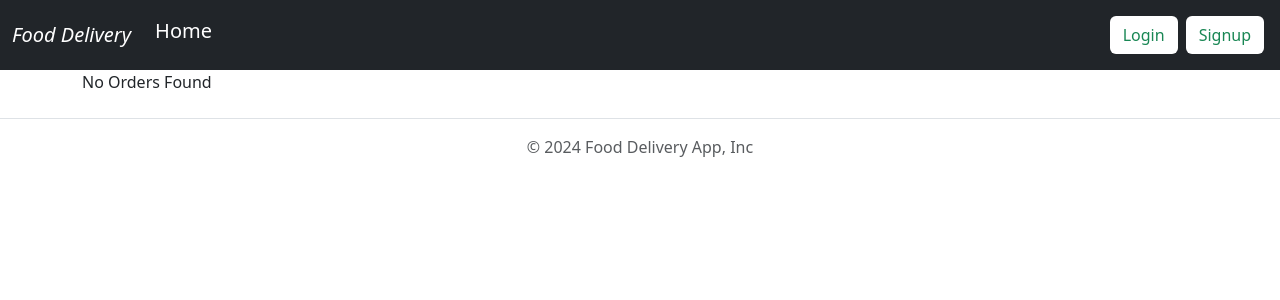
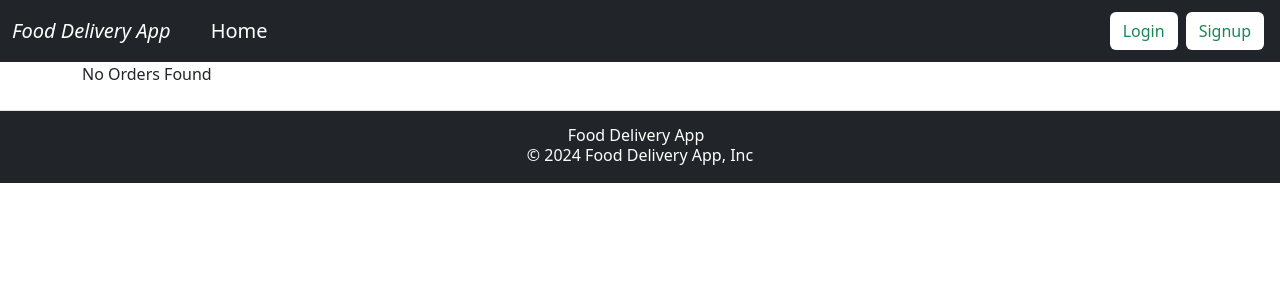
Before and after one commit to Achira2001/Food-Delivery-App, a React (Create React App) app in the folder food-delivery-app/: page /myOrder in a window 1280 px wide. Shown: the top 300 px of the page. Built offline with nearby package versions, Linux system fonts and the light colour scheme.

Commit message:
update files

```diff
--- a/food-delivery-app/src/App.css
+++ b/food-delivery-app/src/App.css
@@ -1,3 +1,119 @@
+/* Global Styles */
+body, html {
+  margin: 0;
+  padding: 0;
+  box-sizing: border-box;
+  font-family: 'Arial', sans-serif;
+}
+
+/* Navbar */
+.navbar {
+  padding: 0.5rem 1rem;
+}
+
+.navbar-brand {
+  font-size: 1.5rem;
+}
+
+.nav-link {
+  font-size: 1.2rem;
+}
+
+/* Aligning Navbar items in a single line */
+.navbar-collapse {
+  justify-content: space-between;
+  align-items: center;
+}
+
+.navbar-nav {
+  flex-direction: row;
+}
+
+.nav-item {
+  margin-left: 1rem;
+}
+
+.footer{
+  color: aliceblue;
+}
+
+/* Carousel */
+.carousel-inner img {
+  object-fit: cover;
+  height: 50vh;
+}
+
+/* Responsive Layouts */
+@media (max-width: 768px) {
+  .carousel-inner img {
+    height: 30vh;
+  }
+
+  .navbar-toggler {
+    margin-right: 1rem;
+  }
+
+  .navbar-nav .nav-item {
+    margin: 0.5rem 0;
+  }
+
+  .card {
+    width: 100% !important;
+    margin-bottom: 1.5rem;
+  }
+
+  .order-section {
+    margin-bottom: 2rem;
+  }
+
+  .total-price {
+    font-size: 1.5rem;
+  }
+
+  .checkout-button {
+    width: 100%;
+  }
+
+  .cart-container {
+    padding: 1rem;
+  }
+
+  .table-responsive {
+    overflow-x: auto;
+  }
+
+  .order-date, .total-price {
+    text-align: center;
+  }
+}
+
+@media (max-width: 576px) {
+  .carousel-caption {
+    bottom: 1rem;
+  }
+
+  .carousel-caption input {
+    width: 80%;
+  }
+
+  .navbar-brand {
+    font-size: 1.3rem;
+  }
+
+  .navbar-nav .nav-link {
+    font-size: 1rem;
+  }
+
+  .card {
+    width: 100% !important;
+    margin-bottom: 1rem;
+  }
+
+  .checkout-button {
+    font-size: 1rem;
+  }
+}
+
 .App {
   text-align: center;
 }
--- a/food-delivery-app/src/components/Footer.js
+++ b/food-delivery-app/src/components/Footer.js
@@ -4,12 +4,12 @@ import { Link } from 'react-router-dom';
 export default function Footer() {
     return (
         <div>
-            <footer className="d-flex flex-wrap justify-content-center align-items-center py-3 my-4 border-top">
+            <footer className="d-flex flex-wrap justify-content-center align-items-center py-3 my-4 border-top bg-dark">
                 <div className="col-md-4 d-flex flex-column align-items-center text-center">
-                    <Link to="/" className="mb-3 me-2 mb-md-0 text-muted text-decoration-none lh-1">
-                        {/* You can add an icon or logo here if needed */}
+                    <Link to="/" className="mb-3 me-2 mb-md-0 text-white text-decoration-none lh-1">
+                        Food Delivery App
                     </Link>
-                    <span className="text-muted">© 2024 Food Delivery App, Inc</span>
+                    <span className="text-white">© 2024 Food Delivery App, Inc</span>
                 </div>
             </footer>
         </div>
--- a/food-delivery-app/src/components/Navbar.js
+++ b/food-delivery-app/src/components/Navbar.js
@@ -2,8 +2,7 @@ import React, { useState } from 'react';
 import { Link, useNavigate } from 'react-router-dom';
 import Badge from 'react-bootstrap/Badge';
 import 'bootstrap/dist/css/bootstrap.min.css';
-
-import Modal from '../Modal';  // Corrected path
+import Modal from '../Modal';
 import Cart from '../pages/Cart';
 import { useCart } from './ContextReducer';
 
@@ -21,12 +20,12 @@ export default function Navbar() {
         <div>
             <nav className="navbar navbar-expand-lg navbar-dark bg-dark">
                 <div className="container-fluid">
-                    <Link className="navbar-brand fst-italic" to="/">Food Delivery</Link>
+                    <Link className="navbar-brand fst-italic" to="/">Food Delivery App</Link>
                     <button className="navbar-toggler" type="button" data-bs-toggle="collapse" data-bs-target="#navbarNav" aria-controls="navbarNav" aria-expanded="false" aria-label="Toggle navigation">
                         <span className="navbar-toggler-icon"></span>
                     </button>
                     <div className="collapse navbar-collapse" id="navbarNav">
-                        <ul className="navbar-nav me-auto mb-2">
+                        <ul className="navbar-nav me-auto mb-2 mb-lg-0">
                             <li className="nav-item">
                                 <Link className="nav-link active fs-5" aria-current="page" to="/">Home</Link>
                             </li>
--- a/food-delivery-app/src/pages/Home.js
+++ b/food-delivery-app/src/pages/Home.js
@@ -43,7 +43,7 @@ export default function Home() {
                             </div>
                         </div>
                         <div className="carousel-item active">
-                            <img src="https://cdn.pixabay.com/photo/2023/05/29/17/01/hamburger-8026582_1280.jpg" className="d-block w-100 h-100 " alt="Burger" />
+                            <img src="https://cdn.pixabay.com/photo/2023/05/29/17/01/hamburger-8026582_1280.jpg" className="d-block w-100 " alt="Burger" />
                         </div>
                         <div className="carousel-item">
                             <img src="https://cdn.pixabay.com/photo/2016/11/29/05/07/breads-1867459_960_720.jpg" className="d-block w-100" alt="Pastry" />
```
